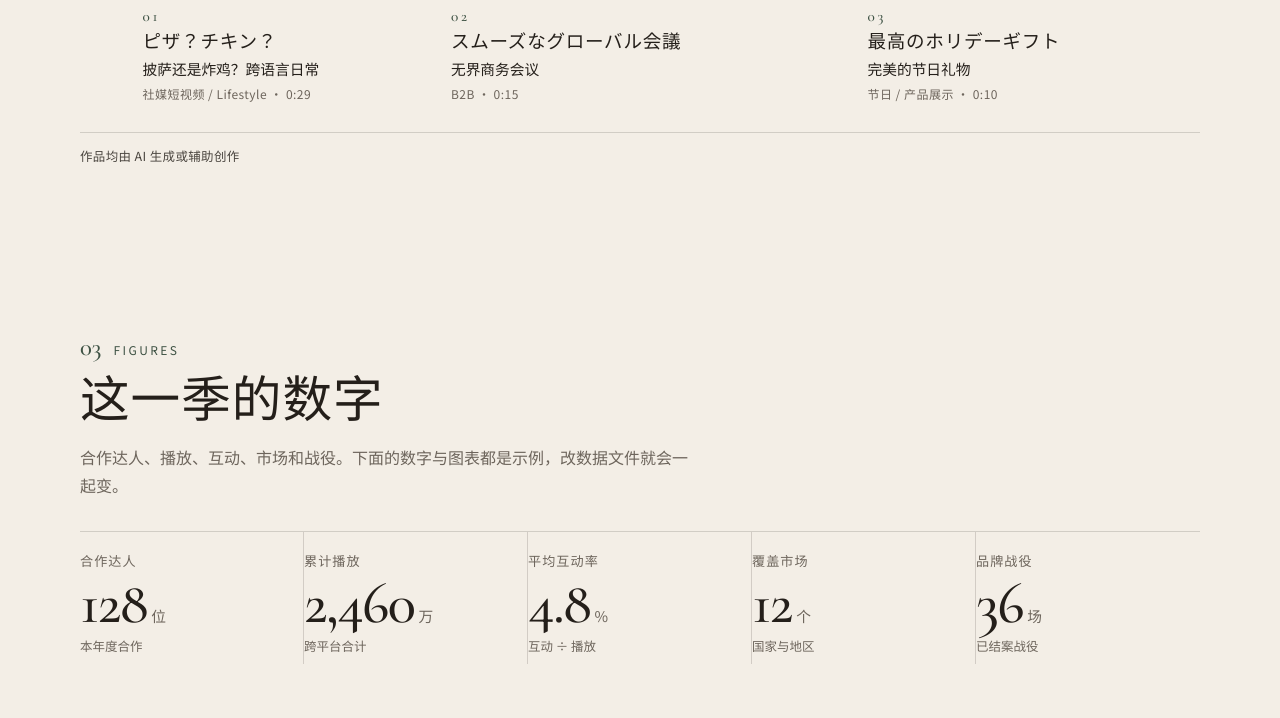
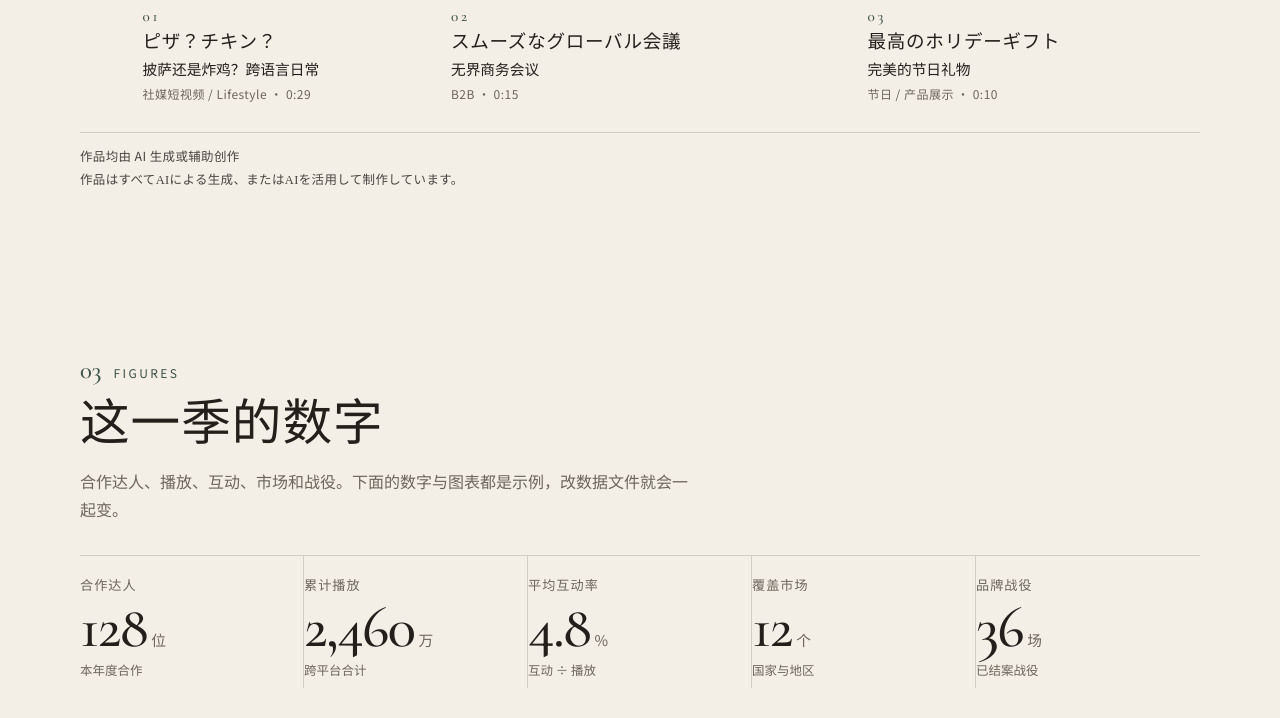
Before and after one commit to ginka-kaisya/portfoli, a website built with Vite: page index.html in a window 1280 px wide. Shown: the part 1580-2298 px from the top of the page. Built offline with nearby package versions, Linux system fonts and the light colour scheme.

Commit message:
Restore the bilingual AI disclaimer.
Show the Chinese line and the Japanese line again under the featured films and under the gallery.

Co-authored-by: ginka-kaisya <ginka-kaisya@users.noreply.github.com>

```diff
--- a/src/main.ts
+++ b/src/main.ts
@@ -231,7 +231,7 @@ function reelHtml(): string {
 }
 
 function aiNoteHtml(): string {
-  return `<p class="ai-note">作品均由 AI 生成或辅助创作</p>`;
+  return `<p class="ai-note"><span>作品均由 AI 生成或辅助创作</span><span lang="ja">作品はすべてAIによる生成、またはAIを活用して制作しています。</span></p>`;
 }
 
 function seriesHtml(): string {
--- a/src/style.css
+++ b/src/style.css
@@ -615,6 +615,13 @@ h2 {
   font-size: 0.78rem;
   letter-spacing: 0.03em;
   line-height: 1.75;
+}
+
+.ai-note span { display: block; }
+
+.ai-note span + span {
+  margin-top: 0.12rem;
+  font-family: "Noto Serif JP", "Yu Mincho", "Noto Serif SC", serif;
 }
 
 
```
